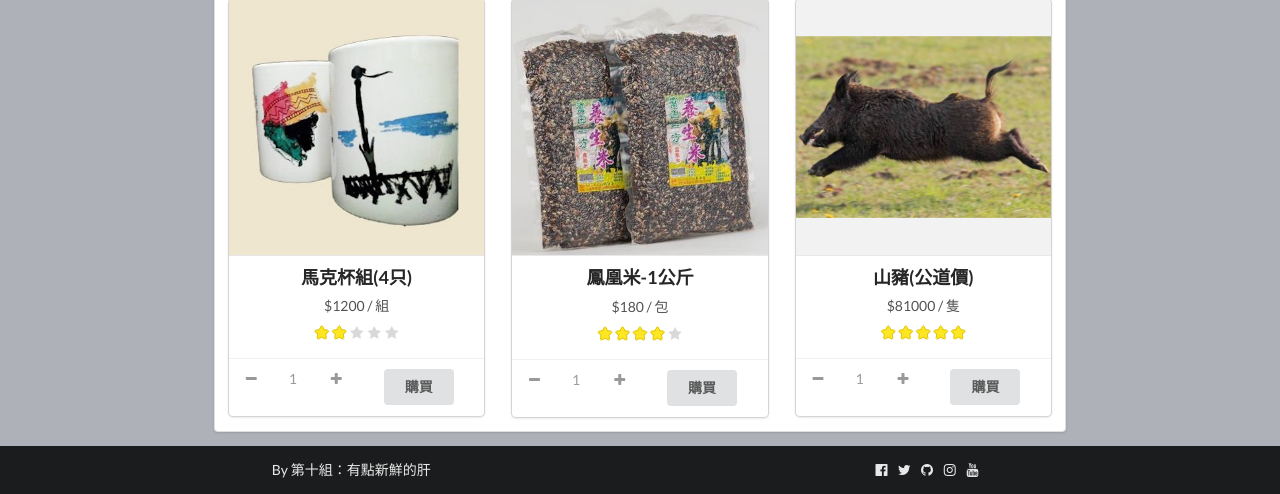
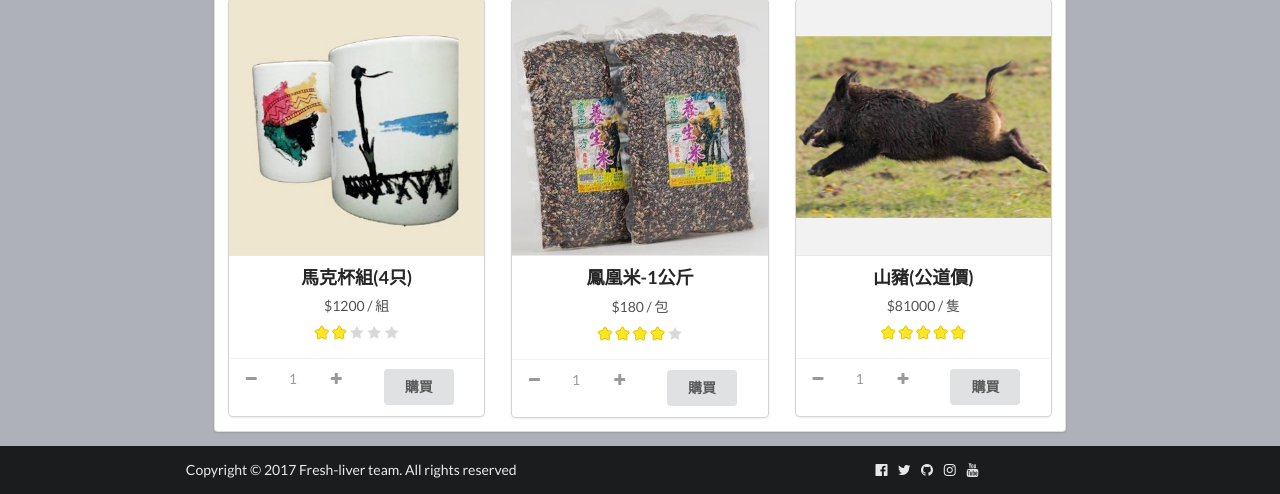
Before and after one commit to FCU21-Prophet/Tribal-Care, a Flask app: page /buy in a window 1280 px wide. Shown: the part 634-1128 px from the top of the page. Run offline with Flask 2, Linux system fonts and the light colour scheme.

Commit message:
Add Copyright for all footer

```diff
--- a/templates/about.html
+++ b/templates/about.html
@@ -68,7 +68,7 @@
             <div class="ui container">
                 <div class="ui grid">
                     <div class="eight wide column">
-                        <p class="centered" style="text-align:center;">By 第十組：有點新鮮的肝</p>
+                        <p class="centered" style="text-align:center;">Copyright © 2017 Fresh-liver team. All rights reserved</p>
                     </div>
                     <div class="eight wide column" style="text-align:center">
                         <i class="facebook icon"></i>
--- a/templates/buy.html
+++ b/templates/buy.html
@@ -267,7 +267,7 @@
         <div class="ui container">
             <div class="ui grid">
                 <div class="eight wide column">
-                    <p class="centered" style="text-align:center;">By 第十組：有點新鮮的肝</p>
+                    <p class="centered" style="text-align:center;">Copyright © 2017 Fresh-liver team. All rights reserved</p>
                 </div>
                 <div class="eight wide column" style="text-align:center">
                     <i class="facebook icon"></i>
--- a/templates/message.html
+++ b/templates/message.html
@@ -26,7 +26,7 @@
             <div class="ui container">
                 <div class="ui grid">
                     <div class="eight wide column">
-                        <p class="centered" style="text-align:center;">By 第十組：有點新鮮的肝</p>
+                        <p class="centered" style="text-align:center;">Copyright © 2017 Fresh-liver team. All rights reserved</p>
                     </div>
                     <div class="eight wide column" style="text-align:center">
                         <i class="facebook icon"></i>
--- a/templates/need.html
+++ b/templates/need.html
@@ -128,7 +128,7 @@
         <div class="ui container">
             <div class="ui grid">
                 <div class="eight wide column">
-                    <p class="centered" style="text-align:center;">By 第十組：有點新鮮的肝</p>
+                    <p class="centered" style="text-align:center;">Copyright © 2017 Fresh-liver team. All rights reserved</p>
                 </div>
                 <div class="eight wide column" style="text-align:center">
                     <i class="facebook icon"></i>
```
